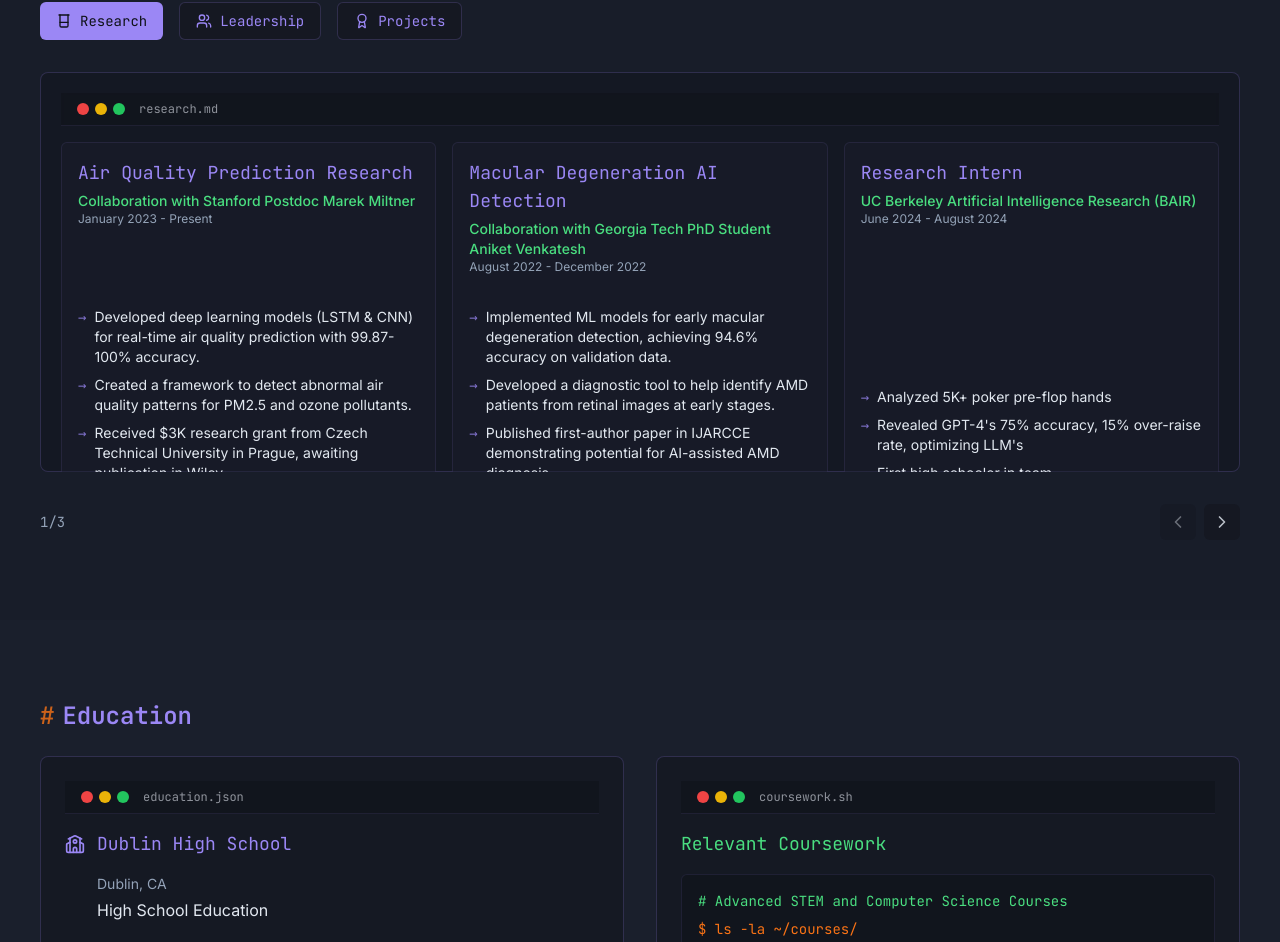
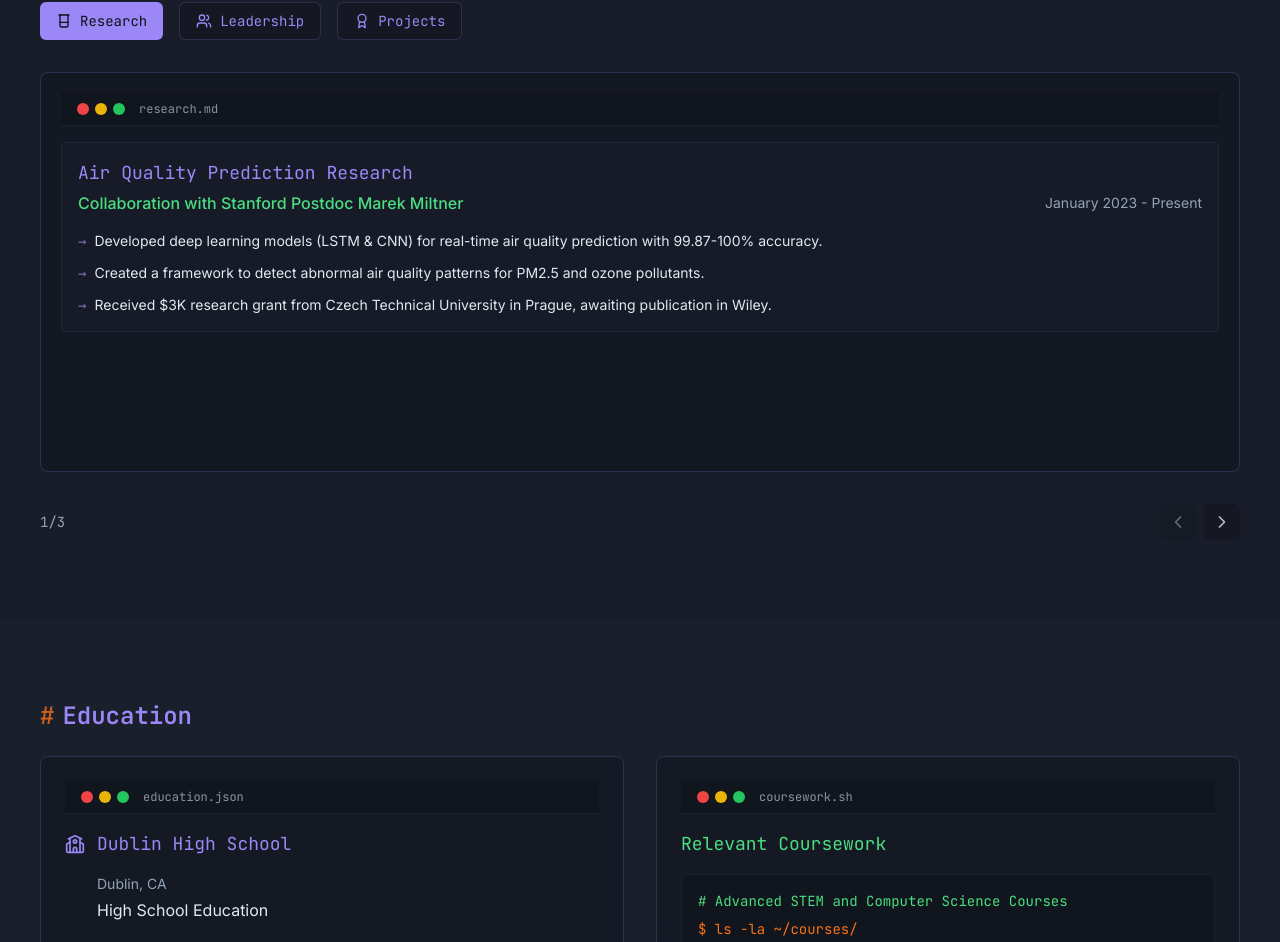
Before and after one commit to draj222/hidheeraj, a React (Vite) app: page / in a window 1280 px wide. Shown: the part 1595-2537 px from the top of the page. Built offline with nearby package versions, Linux system fonts and the light colour scheme.

Commit message:
Refactor Flashcards component
Remove extra research experiences from the Flashcards component, leaving only the Air Quality Prediction Research experience.  The component will now display only one research experience vertically.

```diff
--- a/src/components/Flashcards.tsx
+++ b/src/components/Flashcards.tsx
@@ -91,25 +91,31 @@ const Flashcards: React.FC<FlashcardsProps> = ({ categories }) => {
                 </span>
               </div>
 
-              <div className="grid grid-cols-1 md:grid-cols-2 lg:grid-cols-3 gap-4 h-full">
-                {/* Show ALL experiences in the active category as cards in a grid */}
-                {categories[activeCategory].experiences.map((exp, index) => (
-                  <div key={index} className="p-4 border border-terminal-highlight/10 rounded-md bg-terminal-dark/50 flex flex-col h-full">
-                    <h3 className="font-mono text-lg text-terminal-highlight mb-1">{exp.title}</h3>
-                    <div className="flex flex-col mb-3">
-                      <p className="text-terminal-green font-medium text-sm">{exp.company}</p>
-                      <p className="text-terminal-muted text-xs">{exp.period}</p>
+              <div className="p-4 border border-terminal-highlight/10 rounded-md bg-terminal-dark/50">
+                {/* Only show the first experience of the active category */}
+                {categories[activeCategory].experiences.length > 0 && (
+                  <>
+                    <h3 className="font-mono text-lg text-terminal-highlight mb-1">
+                      {categories[activeCategory].experiences[0].title}
+                    </h3>
+                    <div className="flex flex-col sm:flex-row sm:justify-between sm:items-center mb-4">
+                      <p className="text-terminal-green font-medium">
+                        {categories[activeCategory].experiences[0].company}
+                      </p>
+                      <p className="text-terminal-muted text-sm">
+                        {categories[activeCategory].experiences[0].period}
+                      </p>
                     </div>
 
-                    <ul className="space-y-2 text-xs mt-auto">
-                      {exp.description.map((item, i) => (
+                    <ul className="space-y-3 text-sm">
+                      {categories[activeCategory].experiences[0].description.map((item, i) => (
                         <li key={i} className="terminal-list-item">
                           {item}
                         </li>
                       ))}
                     </ul>
-                  </div>
-                ))}
+                  </>
+                )}
               </div>
             </div>
           </div>
--- a/src/pages/Index.tsx
+++ b/src/pages/Index.tsx
@@ -26,26 +26,6 @@ const Index = () => {
             'Created a framework to detect abnormal air quality patterns for PM2.5 and ozone pollutants.',
             'Received $3K research grant from Czech Technical University in Prague, awaiting publication in Wiley.'
           ]
-        },
-        {
-          title: 'Macular Degeneration AI Detection',
-          company: 'Collaboration with Georgia Tech PhD Student Aniket Venkatesh',
-          period: 'August 2022 - December 2022',
-          description: [
-            'Implemented ML models for early macular degeneration detection, achieving 94.6% accuracy on validation data.',
-            'Developed a diagnostic tool to help identify AMD patients from retinal images at early stages.',
-            'Published first-author paper in IJARCCE demonstrating potential for AI-assisted AMD diagnosis.'
-          ]
-        },
-        {
-          title: 'Research Intern',
-          company: 'UC Berkeley Artificial Intelligence Research (BAIR)',
-          period: 'June 2024 - August 2024',
-          description: [
-            'Analyzed 5K+ poker pre-flop hands',
-            'Revealed GPT-4\'s 75% accuracy, 15% over-raise rate, optimizing LLM\'s',
-            'First high schooler in team'
-          ]
         }
       ]
     },
@@ -62,53 +42,6 @@ const Index = () => {
             'Partnered with governments in Mali and India, positively impacting 300,000+ students.',
             'Secured $30K+ in funds to support underprivileged areas, donating resources like computers and books.'
           ]
-        },
-        {
-          title: 'Head of Curriculum Development',
-          company: 'Youth Coding Workshops',
-          period: 'January 2023 - Present',
-          description: [
-            'Introduced intense 10-week Python curriculum; tutored 500+ middle schoolers in the Tri-Valley;',
-            'Modified 25+ curriculums; developed first AI/ML course.',
-          ]
-        },
-        {
-          title: 'Co-President',
-          company: 'AceCycle',
-          period: 'May 2024 - Present',
-          description: [
-            'Spearheaded sustainability efforts by donating 450K+ tennis balls to pet stores and recycling facilities.',
-            'Co-developed a carbon footprint tracking app with 500+ downloads.',
-            'Founded and expanded 5+ chapters globally, raising environmental awareness.'
-          ]
-        },
-        {
-          title: 'Executive Director',
-          company: 'Engen Learning',
-          period: 'June 2023 - Present',
-          description: [
-            'Enhanced website design, increasing user signups by 30%.',
-            'Led 10+ bootcamps and organized global hackathons with 200+ participants.',
-            'Secured $10K in sponsorships from leading organizations to fund educational events.'
-          ]
-        },
-        {
-          title: 'Middle College Representative',
-          company: 'Las Positas College',
-          period: 'November 2023 - May 2024',
-          description: [
-            'Advocated for diversity and equity, organizing 25+ events and addressing food insecurity through 15+ food drives.',
-            'Acted as a liaison between students and administration to foster community belonging.'
-          ]
-        },
-        {
-          title: 'Assistant Tennis Coach & Tournament Director',
-          company: 'Arora Tennis & Fitness',
-          period: 'September 2024 - Present',
-          description: [
-            'Coached 100+ students in weekly classes, improving technical tennis skills.',
-            'Directed tournaments with 50+ participants, resolving conflicts and ensuring fair play.'
-          ]
         }
       ]
     },
@@ -124,26 +57,6 @@ const Index = () => {
             'Developed a machine learning model to predict macular degeneration with high accuracy.',
             'Published a paper on the application of AI in healthcare diagnostics.',
             'Project received a $3K research grant from Czech Technical University.'
-          ]
-        },
-        {
-          title: 'Environmental Monitoring System',
-          company: 'Research Initiative',
-          period: '2022 - 2023',
-          description: [
-            'Created an ML-powered air quality prediction system.',
-            'Published research on environmental monitoring techniques.',
-            'Technology designed to support environmental sustainability efforts.'
-          ]
-        },
-        {
-          title: 'Carbon Footprint Tracking App',
-          company: 'AceCycle Initiative',
-          period: '2024',
-          description: [
-            'Co-developed a mobile application to help users track and reduce their carbon footprint.',
-            'App achieved 500+ downloads.',
-            'Used to raise awareness about personal environmental impact.'
           ]
         }
       ]
```
